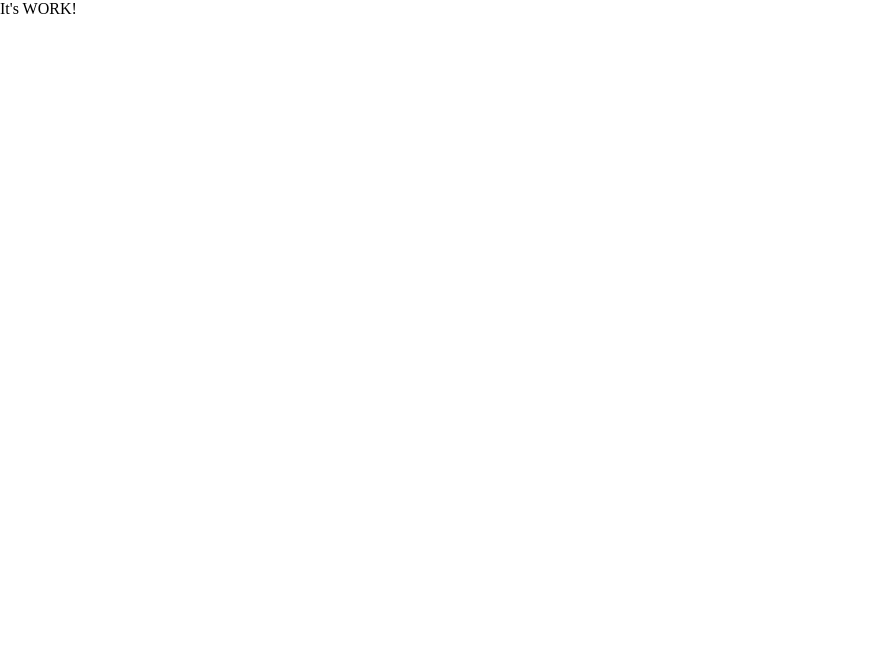
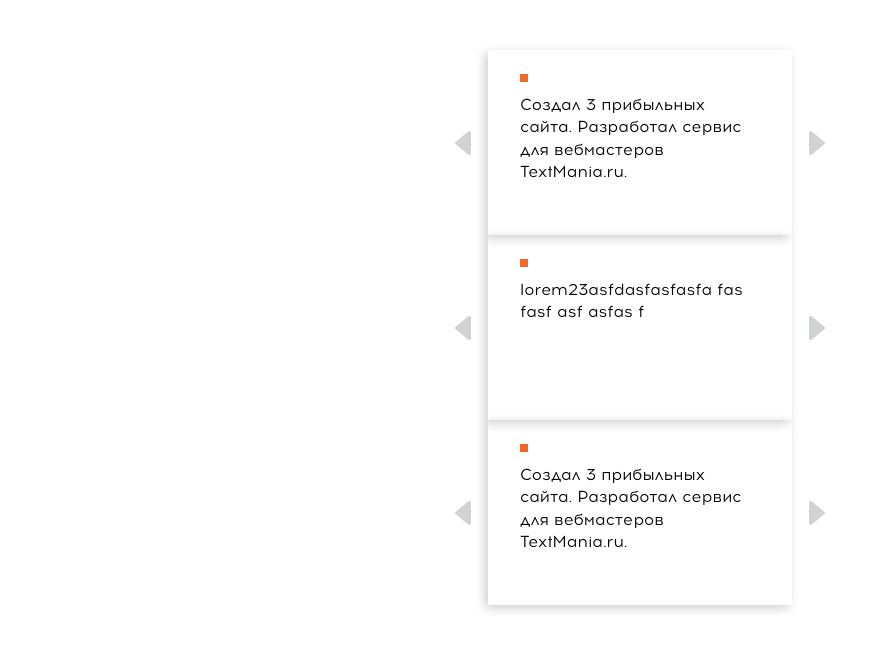
Before and after one commit to Iarkovenko/team-project, a website: page src/index.html in a window 1280 px wide. Shown: the whole page, without its empty margins (0-888 px from the left). Drawn offline with nearby package versions, Linux system fonts and the light colour scheme; files that its build step writes are made by us from their sources.

Commit message:
add worked multiple Slider, swipe not work, touch work

```diff
--- a/src/index.html
+++ b/src/index.html
@@ -21,7 +21,9 @@
 </head>
 
 <body>
-  <div>It's WORK!</div>
+  <div class="slider js-slider-first"></div>
+  <div class="slider js-slider-second"></div>
+  <div class="slider js-slider-third"></div>
   <script src="js/scripts.min.js"></script>
 </body>
 
--- a/src/js/index.js
+++ b/src/js/index.js
@@ -1,25 +1,122 @@
 'use strict';
 
 class Slider {
-    constructor({ parentNode, content } ) {
-        this.parentNode = parentNode;
-        this.content = content;
+  constructor({
+    parentNode,
+    content
+  }) {
+    this.parentNode = document.querySelector(parentNode);
+    this.parentNodeString = parentNode;
+    this.content = content;
+    this.sliderWrap = document.createElement('div');
+    this.counter = 0;
+    this.sliderText = document.createElement('p');
 
+    this.createSlider();
+  }
 
+  createSlider() {
+    console.log(this.parentNode);
+    this.createMarkupForSlider();
+    this.sliderControllListener();
+    this.setContent();
+  }
 
+  createMarkupForSlider() {
+    this.sliderWrap.classList.add('slider-wrap');
+
+    const sliderBtnLeft = document.createElement('button');
+    sliderBtnLeft.classList.add('slider-btn-left', 'js-btn-left');
+
+    const sliderBtnRight = document.createElement('button');
+    sliderBtnRight.classList.add('slider-btn-right', 'js-btn-right');
+
+    this.parentNode.append(sliderBtnLeft, this.sliderWrap, sliderBtnRight);
+  }
+
+  sliderControllListener() {
+
+    const getRightBtn = document.querySelector(`${this.parentNodeString} .js-btn-right`);
+    const getLeftBtn = document.querySelector(`${this.parentNodeString} .js-btn-left`);
+    console.log(getRightBtn);
+    getLeftBtn.addEventListener('click', event => this.handlerLeftArr(event));
+    getRightBtn.addEventListener('click', event => this.handlerRightArr(event));
+  }
+
+  handlerLeftArr(evt) {
+    evt.preventDefault();
+
+    this.leftBtnPush();
+  }
+
+  handlerRightArr(evt) {
+    evt.preventDefault();
+
+    this.rightBtnPush();
+  }
+
+  leftBtnPush() {
+    console.log('counter left: ', this.counter);
+
+    const contentLength = this.content.length - 1;
+
+    this.counter = this.counter - 1;
+    if (this.counter < 0) { this.counter = contentLength };
+
+    if (this.counter <= contentLength ) {
+        this.sliderText.textContent = this.content[this.counter];
     }
+  }
 
+  rightBtnPush() {
+    const contentLength = this.content.length - 1;
 
+    if ( this.counter === contentLength ) { this.counter = -1 }
 
+    if (this.counter <= contentLength ) {
+        this.counter = this.counter + 1;
+        this.sliderText.textContent = this.content[this.counter];
+    }
+  }
+
+  setContent() {
+    this.sliderText.classList.add('slider-text', 'js-slider-text');
+    this.sliderText.textContent = this.content[this.counter];
+    this.sliderWrap.insertAdjacentElement('beforeend', this.sliderText);
+  }
 }
 
 
-const BaseDataInput = {
-    parentNode: ".js-slider-first",
+const firstSliderData = {
+  parentNode: ".js-slider-first",
+  content: [
+    'Создал 3 прибыльных сайта. Разработал сервис для вебмастеров TextMania.ru.',
+    'Вник в тему как создания посещаемого сайта, так и вопроса получения денег с него.',
+    'Успешно прошел курсы Марафон Пузат Начало 2017, Марафон Пузат Спарта 2017, сделав прибыльные сайты.',
+    'Проходил другие курсы, на основании этого выработал свою систему создания успешных сайтов.'
+  ]
+};
+
+const secondSliderData = {
+    parentNode: ".js-slider-second",
     content: [
-        'Создал 3 прибыльных сайта. Разработал сервис для вебмастеров TextMania.ru.',
-        'Вник в тему как создания посещаемого сайта, так и вопроса получения денег с него.',
-        'Успешно прошел курсы Марафон Пузат Начало 2017, Марафон Пузат Спарта 2017, сделав прибыльные сайты.',
-        'Проходил другие курсы, на основании этого выработал свою систему создания успешных сайтов.'
+      'lorem23asfdasfasfasfa fas fasf asf asfas f ',
+      'Вник в asfsagfasgasgfasgasgasения денег с него.',
+      'Успешно прошел курсы Марафон Пузат Начало asgsagasgasgasта 2017, сделав прибыльные сайты.',
+      'Про s s ag asgaas sgasga fas sgasgsagasgasg asf отал свою систему создания успешных сайтов.'
     ]
-}
+  };
+
+const thirdSliderData = {
+    parentNode: ".js-slider-third",
+    content: [
+      'Создал 3 прибыльных сайта. Разработал сервис для вебмастеров TextMania.ru.',
+      'Вник в тему как создания посещаемого сайта, так и вопроса получения денег с него.',
+      'Успешно прошел курсы Марафон Пузат Начало 2017, Марафон Пузат Спарта 2017, сделав прибыльные сайты.',
+      'Проходил другие курсы, на основании этого выработал свою систему создания успешных сайтов.'
+    ]
+  };
+
+const firstSlider = new Slider(firstSliderData);
+const secondSlider = new Slider(secondSliderData);
+const thirdSlider = new Slider(thirdSliderData);
--- /dev/null
+++ b/src/scss/slider.scss
@@ -0,0 +1,65 @@
+.slider {
+  display: flex;
+  align-items: center;
+  margin: auto;
+  width: 384px;
+
+  &-wrap {
+    width: 304px;
+    height: 185px;
+    padding: 24px 32px 32px 32px;
+    box-shadow: -3px 3px 10px 0px rgba(0, 0, 0, .2);
+  }
+
+  &-text {
+    padding-top: 20px;
+    font-size: 16px;
+    font-family: 'Acrom-Regular';
+    color: rgb(0, 0, 0);
+    line-height: 1.4;
+    position: relative;
+    overflow: auto;
+    max-height: 113px;
+
+    &::before {
+      display: block;
+      content: '';
+      position: absolute;
+      left: 0;
+      top: 0px;
+      width: 8px;
+      height: 8px;
+      background-color: $orange;
+    }
+  }
+
+  &-btn-left {
+    background: url(../img/left-arrow.png) no-repeat  35% 50%;
+    width: 35px;
+    height: 35px;
+    border-radius: 50px;
+    margin-right: 5px;
+    outline: none;
+    border: none;
+    cursor: pointer;
+
+    &:active {
+      box-shadow: inset 0px 0px 4px rgb(0, 0, 0);
+    }
+  }
+
+  &-btn-right {
+    background: url(../img/right-arrow.png) no-repeat  65% 50%;
+    width: 35px;
+    height: 35px;
+    border-radius: 50px;
+    margin-left: 5px;
+    outline: none;
+    border: none;
+    cursor: pointer;
+
+    &:active {
+      box-shadow: inset 0px 0px 4px rgb(0, 0, 0);
+    }
+  }
+}
--- a/src/scss/styles.scss
+++ b/src/scss/styles.scss
@@ -1,4 +1,18 @@
 /*
    Import partials below
 */
-@import 'normalize';
+// @import 'normalize';
+@import '_fonts';
+@import '_colors';
+@import 'slider';
+@import 'group-6';
+
+*, *::before, *::after {
+  margin: 0;
+  padding: 0;
+  box-sizing: border-box;
+}
+
+body {
+  padding-top: 50px;
+}
```
Also changed, not shown: src/scss/_smartgrid.scss (+226 -127 lines), build/css/styles.css (added), build/css/styles.min.css (added), build/fonts/acrom400(Regular).woff (added), build/fonts/acrom600(Medium).woff (added), build/fonts/acrom800(Bold).woff (added), build/fonts/acrom900(ExB).woff (added), build/img/left-arrow.png (added), build/img/right-arrow.png (added), build/index.html (added), build/js/scripts.js (added), build/js/scripts.min.js (added), src/scss/group-6.scss (added), src/scss/normalize.css (deleted), 1 more files, 2 other files.
